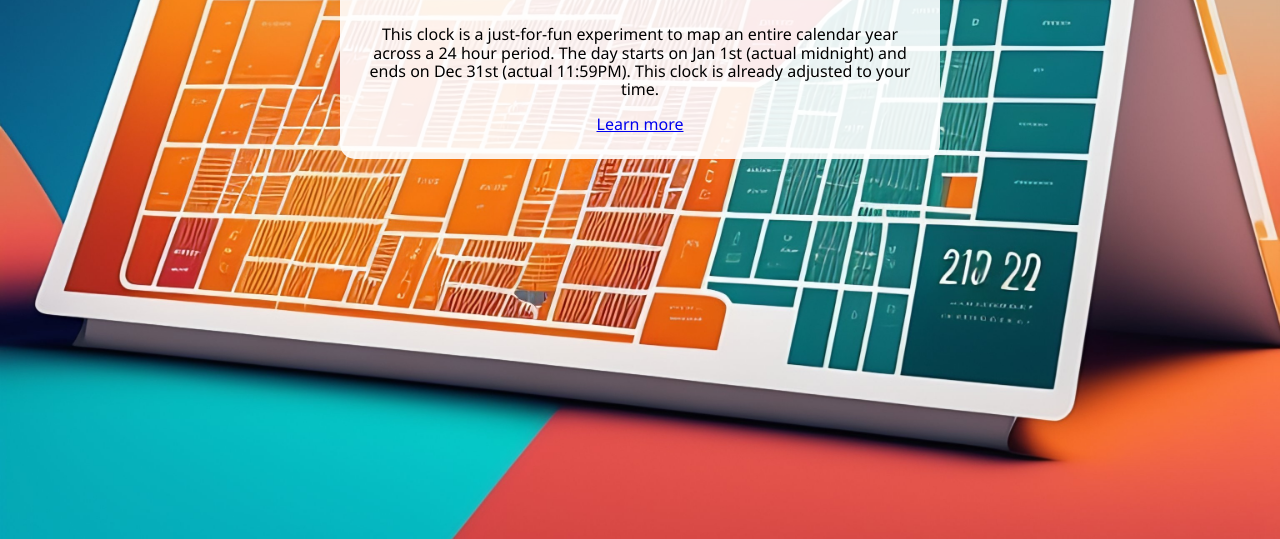
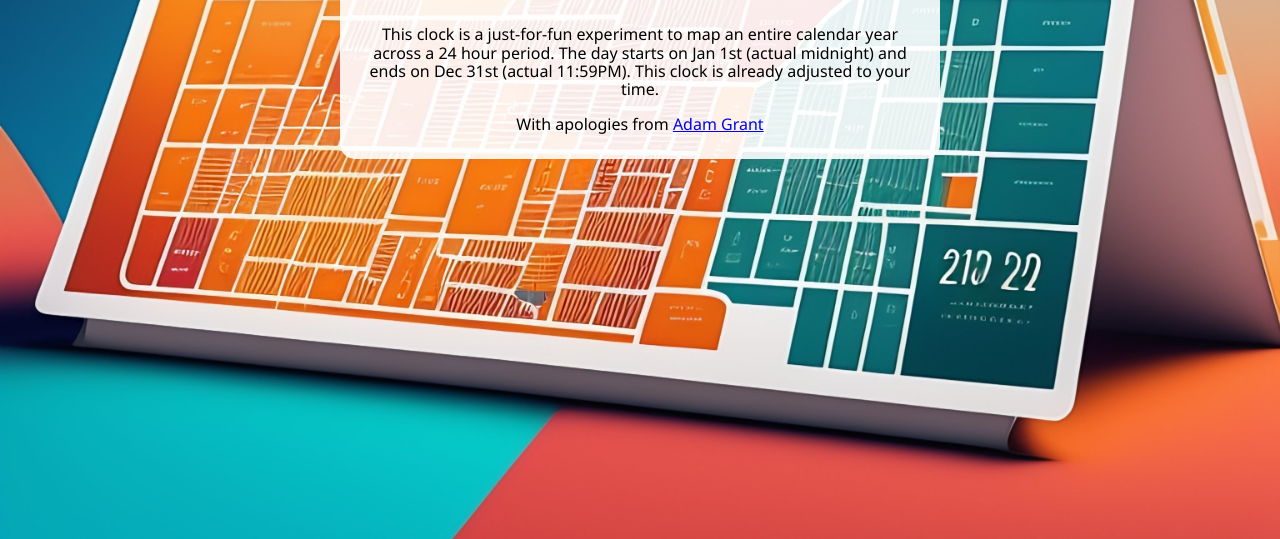
Before and after one commit to adamjgrant/dates-as-time, a plain HTML site: page index.html in a window 1280 px wide. Shown: the part 261-800 px from the top of the page. Drawn offline with Linux system fonts and the light colour scheme.

Commit message:
Editing copy

```diff
--- a/index.html
+++ b/index.html
@@ -36,7 +36,7 @@
     <p>This clock is a just-for-fun experiment to map an entire calendar year across a 24 hour period.
       The day starts on Jan 1st (actual midnight) and ends on Dec 31st (actual 11:59PM). This clock is already adjusted to your time.
     </p>
-    <p><a href="https://www.adamgrant.info/Being+Human/Delights/What+if+we+used+dates+for+time%3F">Learn more</a></p>
+    <p>With apologies from <a href="https://www.adamgrant.info/Being+Human/Delights/What+if+we+used+dates+for+time%3F">Adam Grant</a></p>
   </footer>
   <script src="script.js"></script>
 </body>
```
